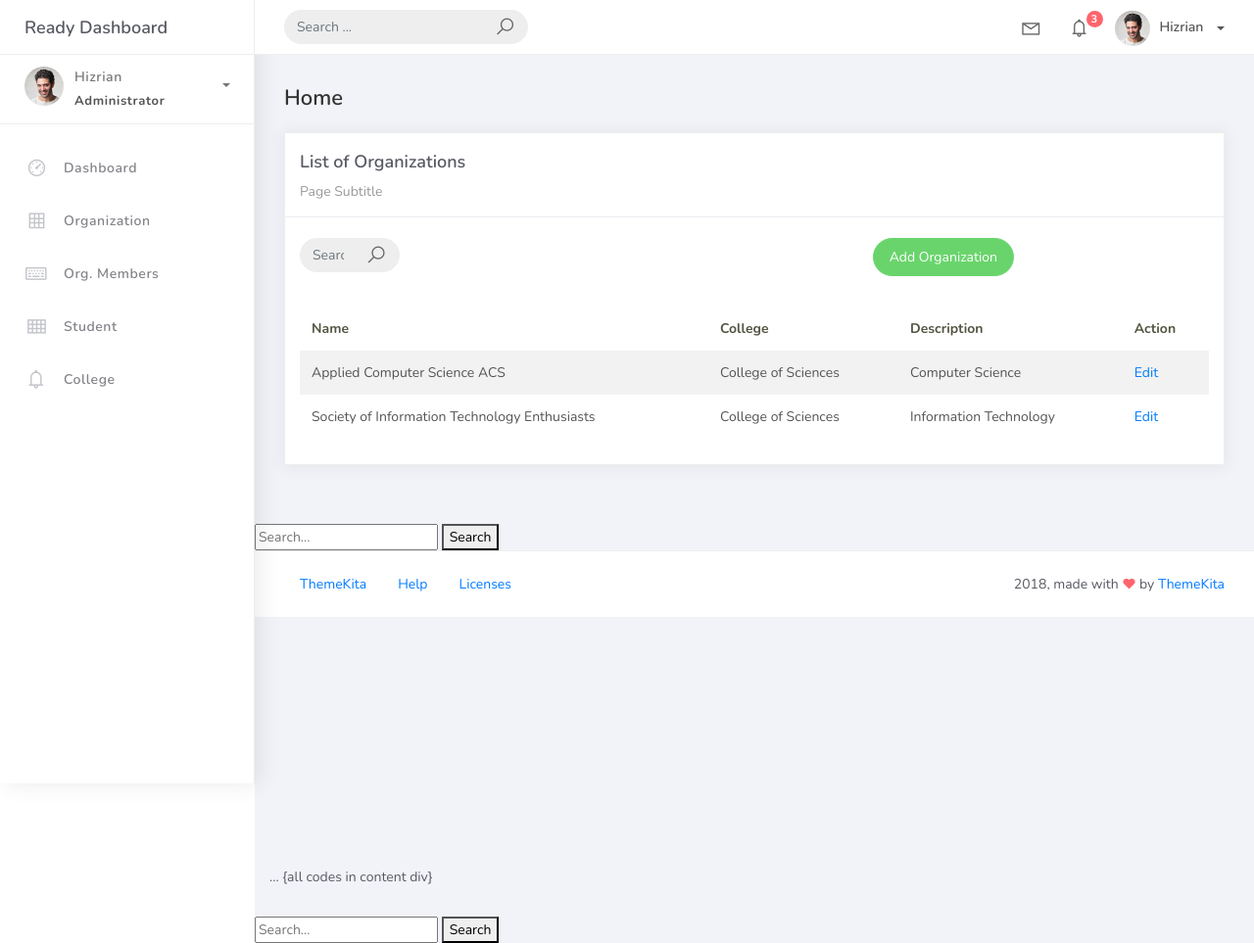
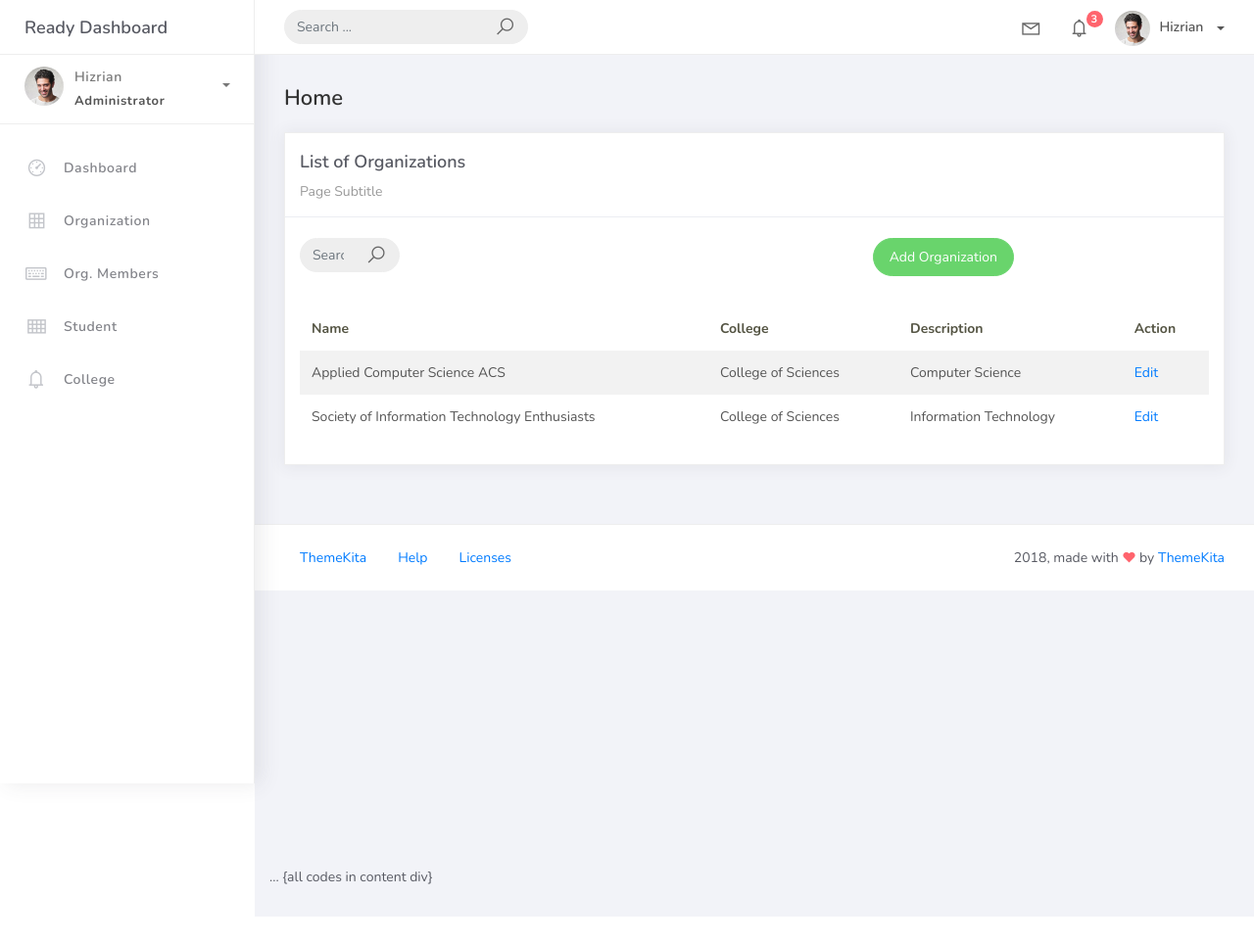
Before and after one commit to Norkizah/PSUSphere, a Django app: page /organization_list in a window 1280 px wide. Shown: the whole page at 98% size. After the commit the page ends 936 px from the top, so only its background shows below. Run offline with Django 5.2, Linux system fonts and the light colour scheme; data comes from the database, SQL or seed files in the repository; some libraries are stand-ins or nearby versions.

Commit message:
fixed bugs

```diff
--- a/projectsite/templates/base.html
+++ b/projectsite/templates/base.html
@@ -280,9 +280,6 @@
         ... {all codes in content div}
     </div>
 
-	<form action="/search" method="GET">
-		<input type="text" name="query" placeholder="Search...">
-		<button type="submit">Search</button>
-	  </form>
+
 </div>
 </html>
--- a/projectsite/templates/org_add.html
+++ b/projectsite/templates/org_add.html
@@ -28,9 +28,5 @@
     </div>
 </div>
 
-<form action="/search" method="GET">
-    <input type="text" name="query" placeholder="Search...">
-    <button type="submit">Search</button>
-  </form>
 
 {% endblock %}
--- a/projectsite/templates/org_del.html
+++ b/projectsite/templates/org_del.html
@@ -34,8 +34,5 @@
         </div>
     </div>
 </div>
-<form action="/search" method="GET">
-    <input type="text" name="query" placeholder="Search...">
-    <button type="submit">Search</button>
-  </form>
+
 {% endblock %}
--- a/projectsite/templates/org_edit.html
+++ b/projectsite/templates/org_edit.html
@@ -27,8 +27,5 @@
         </div>
     </div>
 
-    <form action="/search" method="GET">
-        <input type="text" name="query" placeholder="Search...">
-        <button type="submit">Search</button>
-      </form>
+
     {% endblock %}
--- a/projectsite/templates/org_list.html
+++ b/projectsite/templates/org_list.html
@@ -66,8 +66,5 @@
     </div>
 </div>
 
-<form action="/search" method="GET">
-    <input type="text" name="query" placeholder="Search...">
-    <button type="submit">Search</button>
-  </form>
+
 {% endblock %}
```
